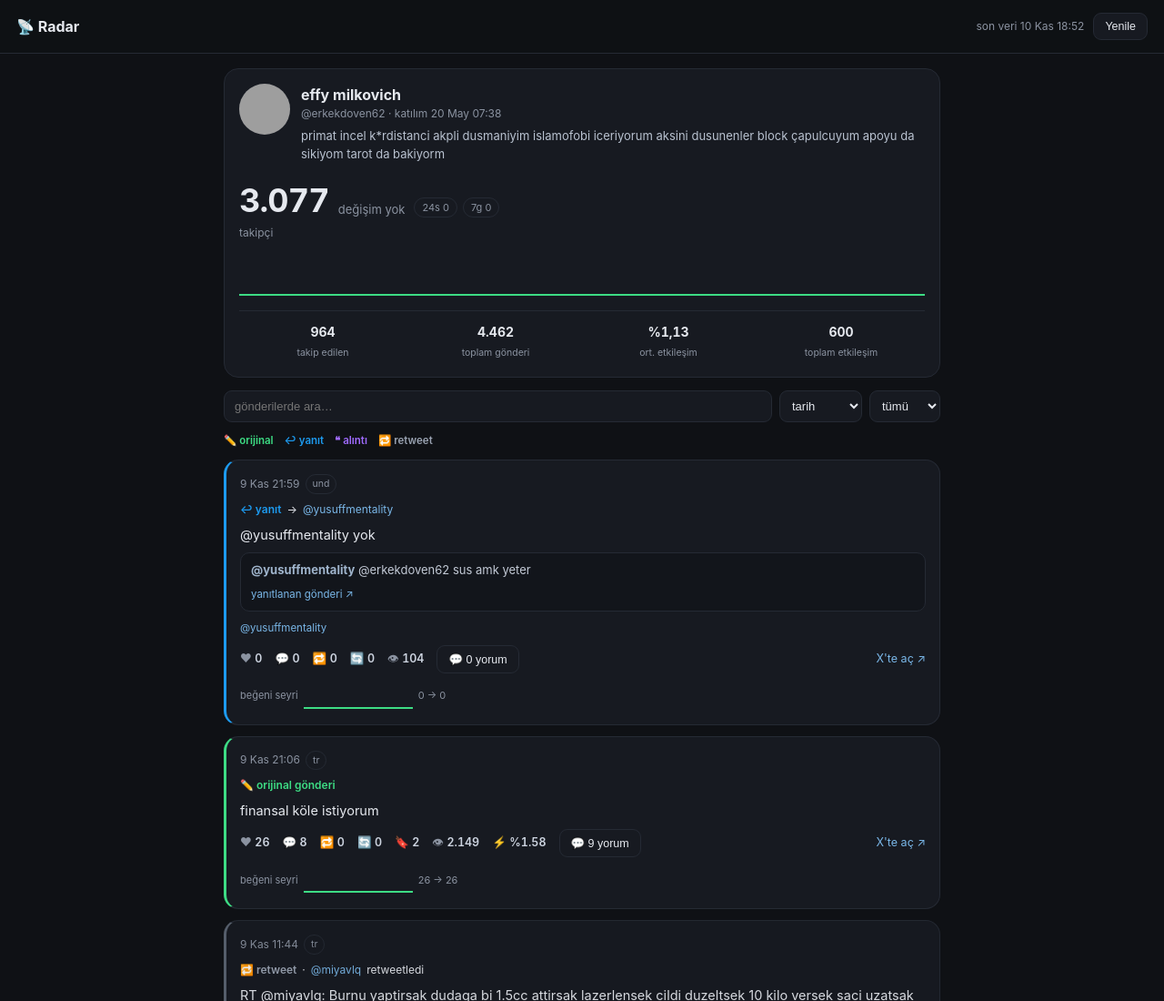
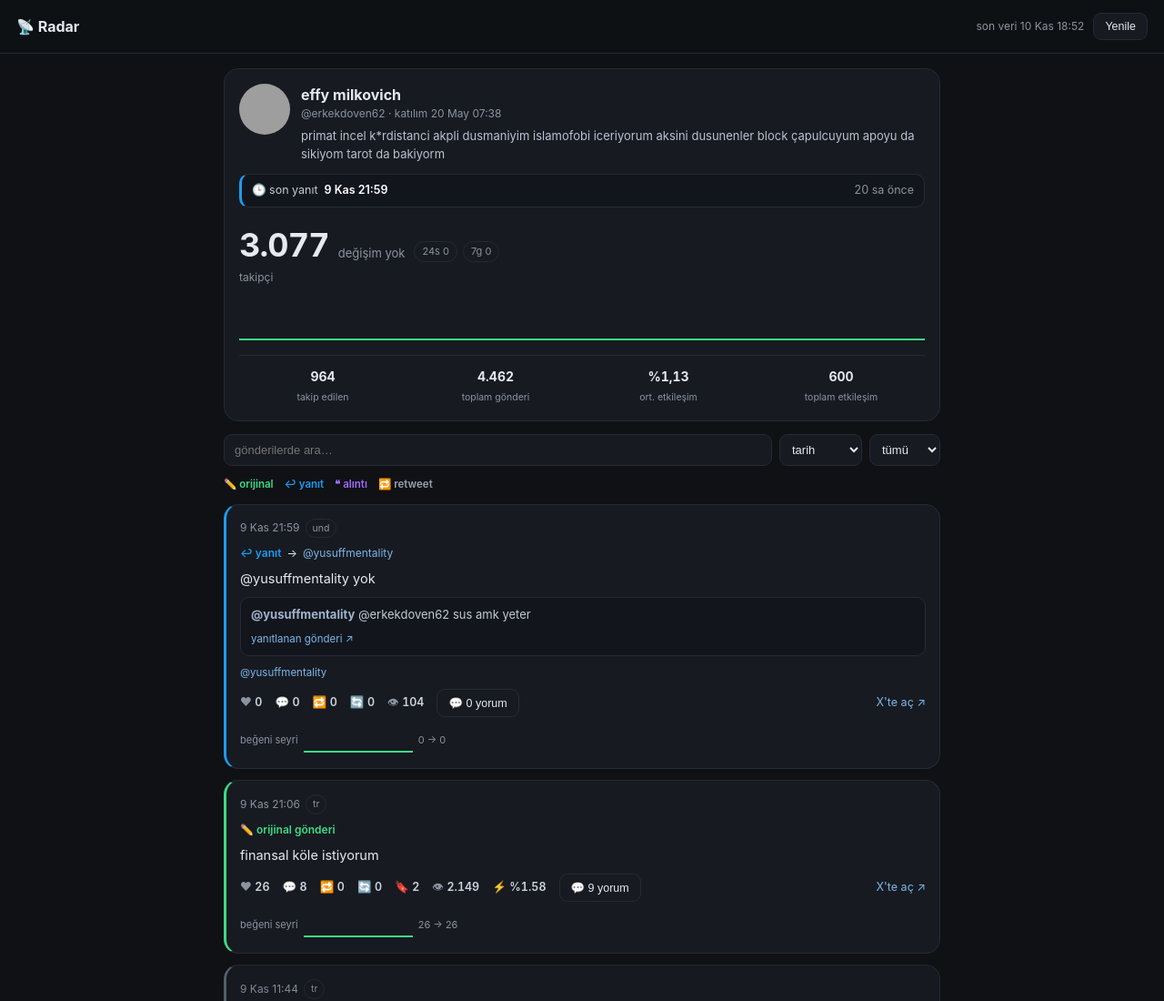
Before and after one commit to krm00/radar, a plain HTML site: page index.html in a window 1280 px wide. Shown: the top 1100 px of the page at 91% size. Drawn offline with Linux system fonts and the light colour scheme; grey boxes are pictures that could not be loaded.

Commit message:
radar: kartın başında son gönderi tarihi + ne kadar önce

```diff
--- a/index.html
+++ b/index.html
@@ -36,6 +36,11 @@
   .nm{font-weight:650;font-size:16px;display:flex;align-items:center;gap:5px;flex-wrap:wrap}
   .badge{color:var(--x);font-size:13px}
   .bio{color:#b9c2d0;font-size:13px;margin-top:6px;white-space:pre-wrap}
+  .last{display:flex;align-items:center;gap:7px;margin-top:12px;padding:8px 11px;
+        background:#12151b;border:1px solid var(--line);border-left:3px solid var(--x);
+        border-radius:10px;font-size:12.5px;color:#c3cad6}
+  .last b{color:#fff;font-weight:600}
+  .last .ago{color:var(--dim);margin-left:auto;font-variant-numeric:tabular-nums}
   .row{display:flex;align-items:flex-end;gap:10px;margin-top:14px;flex-wrap:wrap}
   .big{font-size:36px;font-weight:700;letter-spacing:-.8px;font-variant-numeric:tabular-nums}
   .delta{font-size:13px;padding-bottom:7px}
@@ -163,6 +168,14 @@ const nf = n => (n == null ? "—" : n.toLocaleString("tr-TR"));
 const esc = s => (s || "").replace(/&/g,"&amp;").replace(/</g,"&lt;").replace(/>/g,"&gt;");
 const fmtDate = s => { if(!s) return ""; const d = new Date(s);
   return d.toLocaleString("tr-TR", {day:"numeric", month:"short", hour:"2-digit", minute:"2-digit"}); };
+const ago = iso => {
+  const t = (Date.now() - new Date(iso)) / 1000;
+  if(!isFinite(t) || t < 0) return "";
+  if(t < 60) return "az önce";
+  if(t < 3600) return Math.floor(t/60) + " dk önce";
+  if(t < 86400) return Math.floor(t/3600) + " sa önce";
+  return Math.floor(t/86400) + " gün önce";
+};
 const fmtShort = ts => { const d = new Date(ts*1000);
   return d.toLocaleString("tr-TR", {day:"numeric", month:"short", hour:"2-digit", minute:"2-digit"}); };
 
@@ -318,6 +331,15 @@ function toggleConv(btn, id){
   btn.classList.toggle("on", open);
 }
 
+function lastPostHTML(a){
+  const ps = (a.posts || []).filter(p => p.created_at);
+  if(!ps.length) return `<div class="last">🕒 henüz gönderi yok</div>`;
+  const latest = ps.reduce((x,y) => new Date(y.created_at) > new Date(x.created_at) ? y : x);
+  const label = {original:"gönderi", reply:"yanıt", quote:"alıntı", retweet:"retweet"}[latest.type] || "gönderi";
+  return `<div class="last">🕒 son ${label} <b>${fmtDate(latest.created_at)}</b>
+    <span class="ago">${ago(latest.created_at)}</span></div>`;
+}
+
 function accountHTML(a){
   const posts = filteredPosts(a);
   return `<section class="acct">
@@ -329,6 +351,7 @@ function accountHTML(a){
         ${a.bio ? `<div class="bio">${esc(a.bio)}</div>` : ""}
       </div>
     </div>
+    ${lastPostHTML(a)}
     <div class="row">
       <div class="big">${nf(a.followers)}</div>${deltaHTML(a.delta)}
       <div class="chips">${deltaChip("24s", a.delta_24h)}${deltaChip("7g", a.delta_7d)}</div>
```
